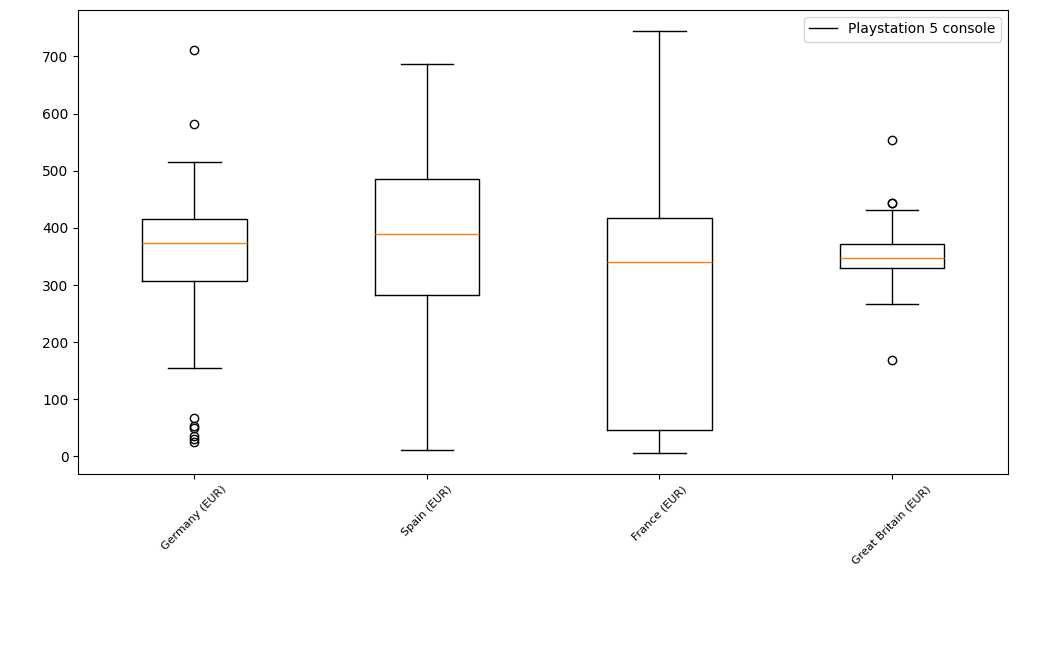
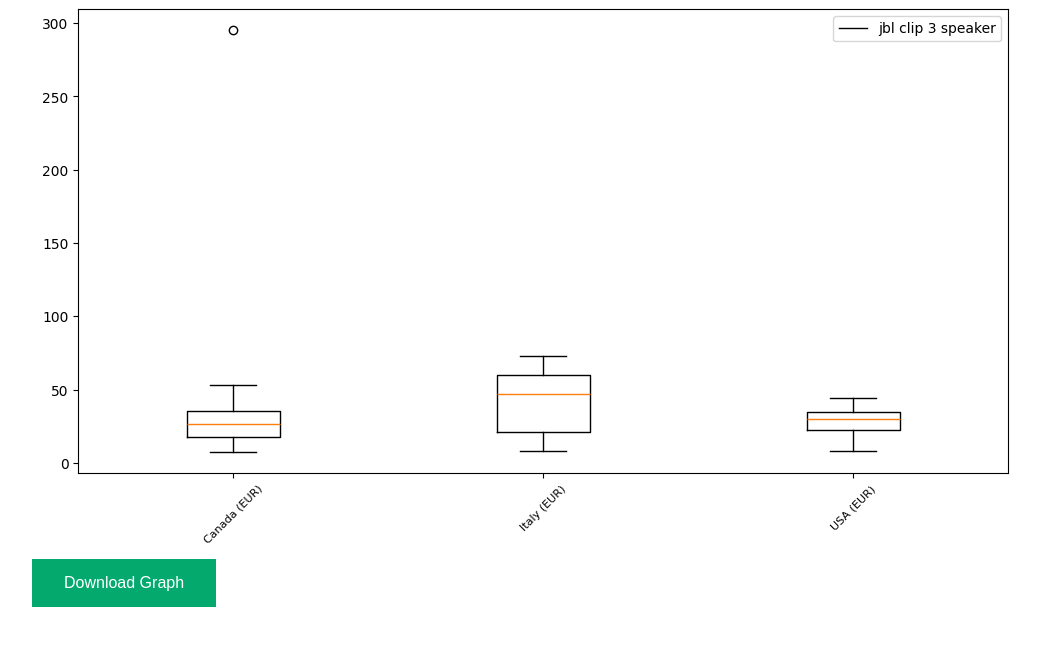
Before and after one commit to MykolasS77/eBay_Listings_Analytics, a Flask app: template main/templates/graph.html in a window 1280 px wide. Shown: the part 89-735 px from the top of the page, without its empty margins (115-1156 px from the left). Run offline with Flask 3, Linux system fonts and the light colour scheme; the template is opened without the code that fills it, so the values that code supplies are empty; some web fonts are replaced.

Commit message:
cleaned up code

```diff
--- a/main/database.py
+++ b/main/database.py
@@ -1,7 +1,6 @@
-from flask import Flask
 from flask_sqlalchemy import SQLAlchemy
 from typing import List
-from sqlalchemy import Integer, String, ForeignKey
+from sqlalchemy import ForeignKey
 from sqlalchemy import ForeignKey
 from sqlalchemy.orm import Mapped, mapped_column, relationship
 
--- a/main/env_config.py
+++ b/main/env_config.py
@@ -1,4 +1,4 @@
-from dotenv import load_dotenv, dotenv_values
+from dotenv import load_dotenv
 import os
 
 load_dotenv()
--- a/main/forms.py
+++ b/main/forms.py
@@ -1,6 +1,5 @@
-from flask import Flask, render_template
 from flask_wtf import FlaskForm
-from wtforms import StringField, PasswordField, IntegerField, SubmitField, SelectField, SelectMultipleField, widgets
+from wtforms import StringField, IntegerField, SubmitField, SelectField, SelectMultipleField, widgets
 from wtforms.validators import DataRequired, Optional, NumberRange
 
 
--- a/main/static/styles/main.css
+++ b/main/static/styles/main.css
@@ -5,10 +5,17 @@ body {
   font-style: normal;
 }
 
-.searchFormContainer, header, .graph{
+.searchFormContainer, header{
     display: flex;
     justify-content: center;
     align-items: center;
+}
+
+.graph{
+  display: grid;
+  justify-content: center;
+  grid-template-columns: auto;
+  align-items: center;
 }
 
 .itemsContainer{
@@ -55,4 +62,7 @@ ul{
   text-decoration: none;
   display: inline-block;
   font-size: 16px;
+
+
+
 }
--- a/main/templates/graph.html
+++ b/main/templates/graph.html
@@ -1,7 +1,20 @@
 {% extends 'index.html' %}
 {% block content %}
+
 <div class="graph">
+<div>
 <img src="{{url_for('static', filename='data.png')}}" />
 </div>
+<a href="{{url_for('static', filename='data.png')}}"download>
+  <button class="button ">Download Graph</button>
+</a>
+<div>
+
+</div>
+</div>
+
+
+
+
 
 {% endblock %}
```
Also changed, not shown: main/__init__.py (+0 -8 lines), main/helper_functions.py (+1 -6 lines), main/routes.py (+4 -12 lines), main/templates/items.html (+7 -6 lines), main/static/data.png, 1 other file.
